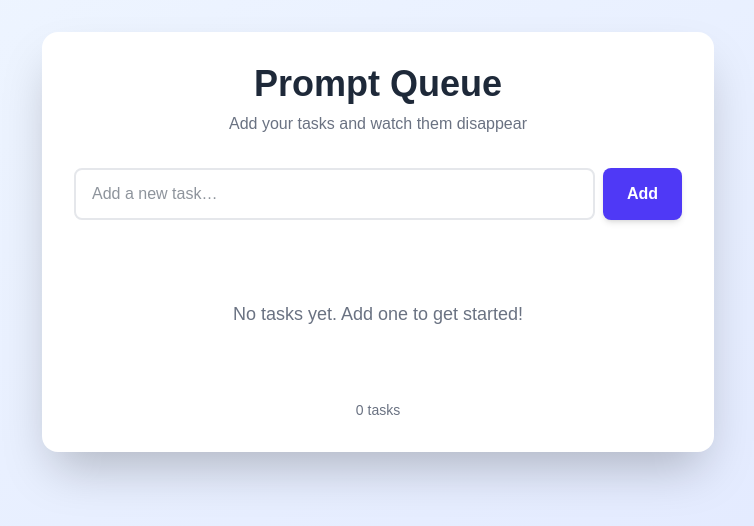
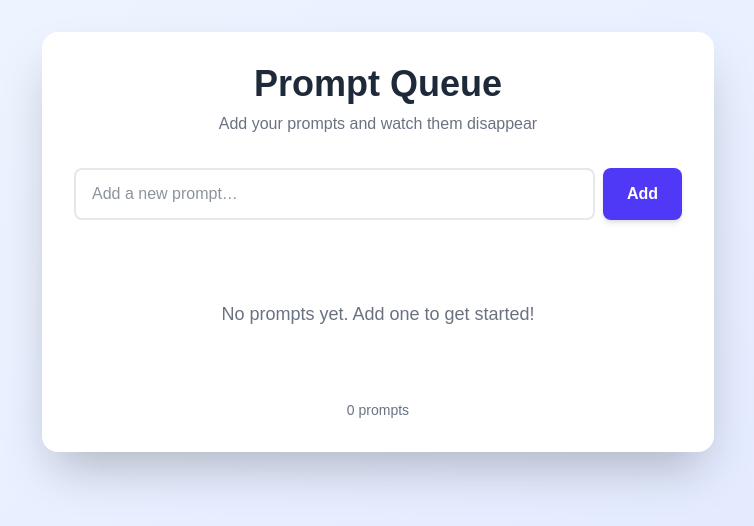
Before and after one commit to jarrensj/prompt-queue, a Next.js app: page / in a window 1280 px wide. Shown: the top 526 px of the page, without its empty margins (262-1016 px from the left). Built offline with nearby package versions, Linux system fonts and the light colour scheme.

Commit message:
ui: update copy from 'tasks' to 'prompts'

```diff
--- a/app/page.tsx
+++ b/app/page.tsx
@@ -92,7 +92,7 @@ export default function Home() {
             Prompt Queue
           </h1>
           <p className="text-gray-500 dark:text-gray-400 text-center mb-8">
-            Add your tasks and watch them disappear
+            Add your prompts and watch them disappear
           </p>
 
           <form onSubmit={addTodo} className="mb-8">
@@ -101,7 +101,7 @@ export default function Home() {
                 type="text"
                 value={inputValue}
                 onChange={(e) => setInputValue(e.target.value)}
-                placeholder="Add a new task…"
+                placeholder="Add a new prompt…"
                 className="flex-1 px-4 py-3 rounded-lg border-2 border-gray-200 dark:border-gray-600 bg-white dark:bg-gray-700 text-gray-800 dark:text-white focus:outline-none focus:border-indigo-500 dark:focus:border-indigo-400 transition-colors"
               />
               <button
@@ -116,7 +116,7 @@ export default function Home() {
           {todos.length === 0 ? (
             <div className="text-center py-12">
               <p className="text-gray-500 dark:text-gray-400 text-lg">
-                No tasks yet. Add one to get started!
+                No prompts yet. Add one to get started!
               </p>
             </div>
           ) : (
@@ -166,7 +166,7 @@ export default function Home() {
           )}
 
           <div className="mt-6 text-center text-sm text-gray-500 dark:text-gray-400">
-            {todos.length} {todos.length === 1 ? 'task' : 'tasks'}
+            {todos.length} {todos.length === 1 ? 'prompt' : 'prompts'}
           </div>
         </div>
       </div>
```
